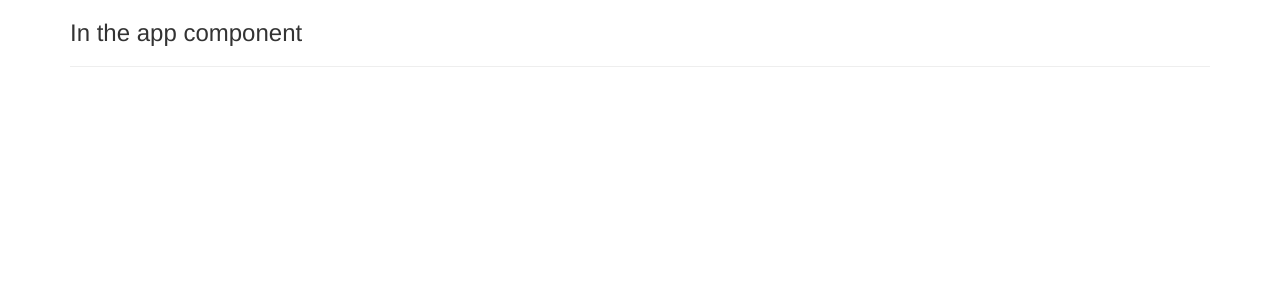
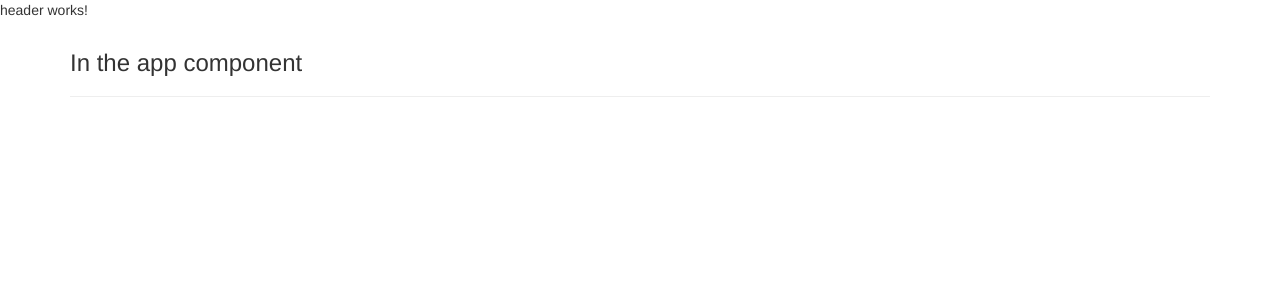
Before and after one commit to MihaiGitHub/Recipe-Book, an Angular app: page / in a window 1280 px wide. Shown: the top 300 px of the page. Built offline with nearby package versions, Linux system fonts and the light colour scheme.

Commit message:
Created HeaderComponent

```diff
--- a/src/app/app.component.html
+++ b/src/app/app.component.html
@@ -1,3 +1,4 @@
+<app-header></app-header>
 <div class="container">
   <div class="row">
       <div class="col-xs-12">
--- /dev/null
+++ b/src/app/header/header.component.html
@@ -0,0 +1,3 @@
+<p>
+  header works!
+</p>
--- /dev/null
+++ b/src/app/header/header.component.ts
@@ -0,0 +1,15 @@
+import { Component, OnInit } from '@angular/core';
+
+@Component({
+  selector: 'app-header',
+  templateUrl: './header.component.html',
+  styleUrls: ['./header.component.css']
+})
+export class HeaderComponent implements OnInit {
+
+  constructor() { }
+
+  ngOnInit() {
+  }
+
+}
```
Also changed, not shown: src/app/app.module.ts (+6 -3 lines), src/app/header/header.component.css (added), 1 other file (tests, documents, lock files or other folders).
